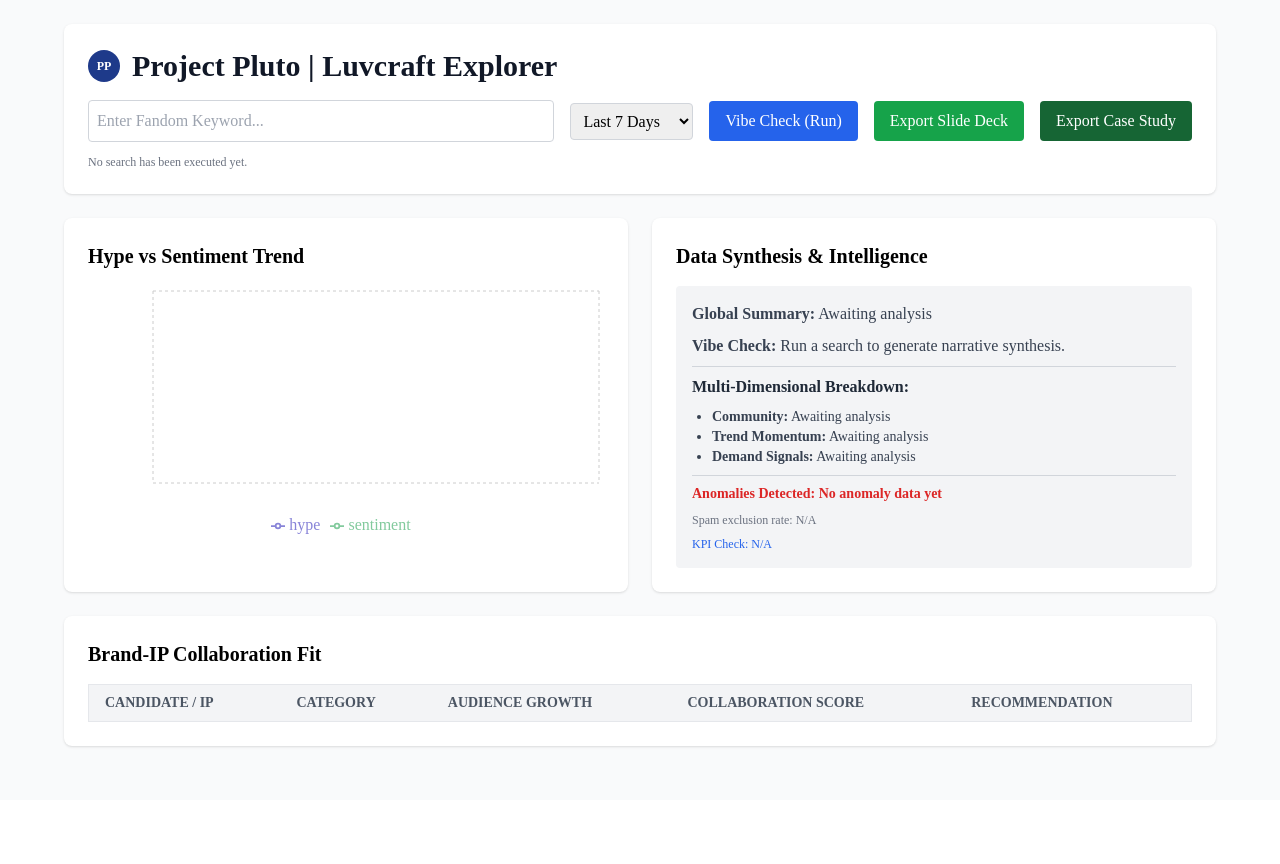
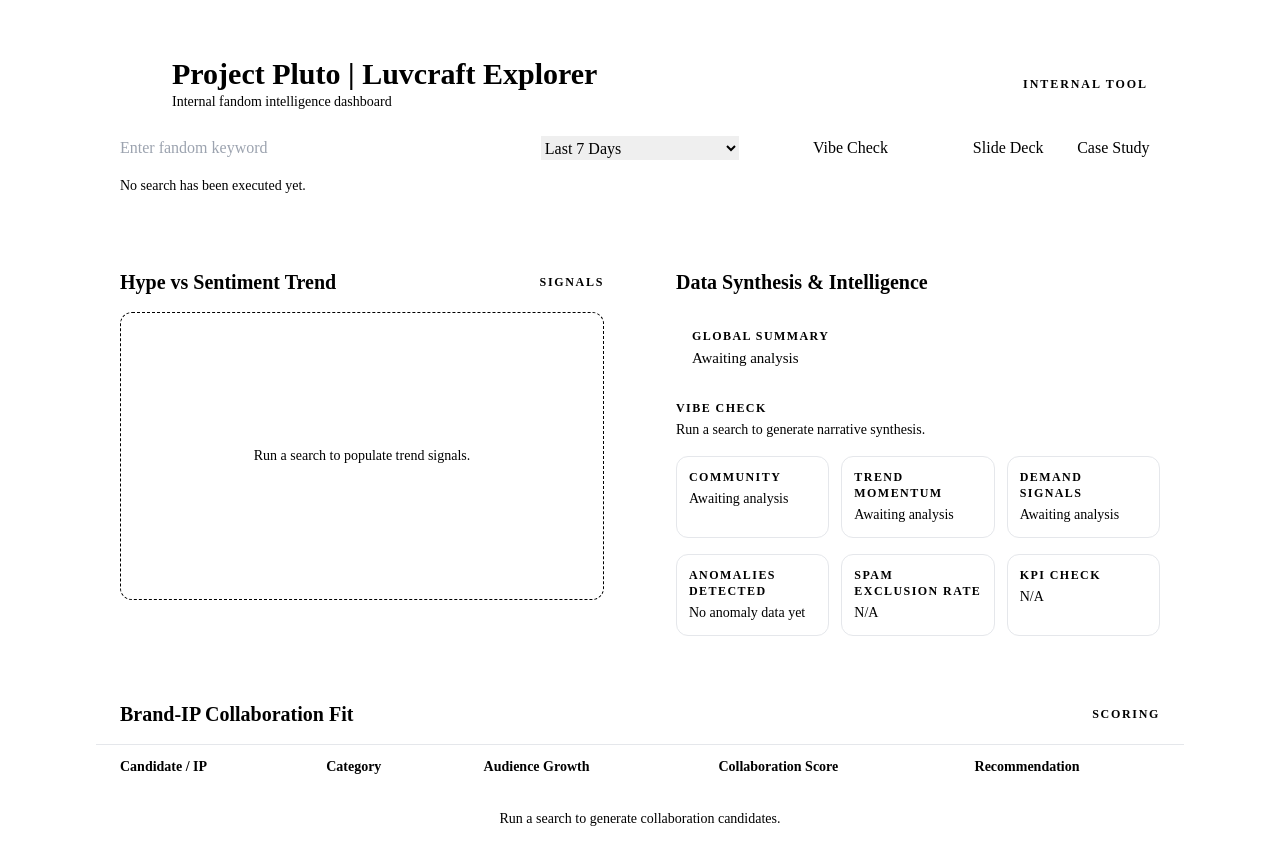
Before and after one commit to DongDuong2001/project-luvcraft, a Next.js app in the folder frontend/: page / in a window 1280 px wide. Shown: the top 864 px of the page. Before the commit the page ends 800 px from the top, so only its background shows below. Built offline with nearby package versions, Linux system fonts and the light colour scheme.

Commit message:
feat(frontend): redesign DashboardLayout with improved UI components and enhanced data presentation

```diff
--- a/frontend/components/DashboardLayout.tsx
+++ b/frontend/components/DashboardLayout.tsx
@@ -1,4 +1,3 @@
-import React from 'react';
 import { LineChart, Line, XAxis, YAxis, CartesianGrid, Tooltip, Legend, ResponsiveContainer } from 'recharts';
 import { useDashboardWorkflow } from '../hooks/useDashboardWorkflow';
 
@@ -23,133 +22,194 @@ export default function DashboardLayout() {
     exportSlideDeck,
     exportCaseStudy,
   } = useDashboardWorkflow();
+  const hasTrendData = trendData.length > 0;
+  const hasCollaborationData = collaboration.length > 0;
 
   return (
-    <div className="min-h-screen bg-gray-50 p-6 flex flex-col items-center">
-      {/* Header & Controls */}
-      <div className="w-full max-w-6xl bg-white shadow rounded-lg p-6 mb-6">
-        <div className="flex items-center space-x-3 mb-4">
-          <div className="h-8 w-8 bg-blue-900 rounded-full flex items-center justify-center text-white font-bold text-xs">PP</div>
-          <h1 className="text-3xl font-bold text-gray-900">Project Pluto | Luvcraft Explorer</h1>
+    <div className="min-h-screen">
+      <main className="mx-auto w-full max-w-6xl space-y-6 px-4 py-8 sm:px-6 lg:px-8">
+        <div className="panel fade-rise p-5 sm:p-6">
+          <div className="mb-6 flex flex-col gap-3 sm:flex-row sm:items-center sm:justify-between">
+            <div className="flex items-center gap-3">
+              <div className="flex h-10 w-10 items-center justify-center rounded-xl bg-app-accent text-sm font-bold text-white">
+                PP
               </div>
-        <div className="flex space-x-4 items-center">
+              <div>
+                <h1 className="text-2xl font-semibold sm:text-3xl">Project Pluto | Luvcraft Explorer</h1>
+                <p className="text-sm text-app-muted">Internal fandom intelligence dashboard</p>
+              </div>
+            </div>
+            <span className="w-fit rounded-full bg-app-accent-soft px-3 py-1 text-xs font-semibold uppercase tracking-[0.16em] text-app-accent">
+              Internal Tool
+            </span>
+          </div>
+
+          <div className="grid grid-cols-1 gap-3 sm:grid-cols-2 xl:grid-cols-5">
             <input
               type="text"
-            placeholder="Enter Fandom Keyword..."
-            className="flex-1 p-2 border border-gray-300 rounded"
+              placeholder="Enter fandom keyword"
+              className="input-base xl:col-span-2"
               value={keyword}
               onChange={(e) => setKeyword(e.target.value)}
             />
             <select
-            aria-label="Select Time Range"
-            title="Time Range"
-            className="p-2 border border-gray-300 rounded"
+              aria-label="Select time range"
+              title="Time range"
+              className="input-base"
               value={timeRange}
               onChange={(e) => setTimeRange(Number(e.target.value) as 7 | 30 | 90)}
             >
               {TIME_RANGE_OPTIONS.map((option) => (
-              <option key={option.value} value={option.value}>{option.label}</option>
+                <option key={option.value} value={option.value}>
+                  {option.label}
+                </option>
               ))}
             </select>
-          <button
-            onClick={runSearch}
-            disabled={isLoading}
-            className="bg-blue-600 text-white px-4 py-2 rounded hover:bg-blue-700 transition disabled:bg-blue-300 disabled:cursor-not-allowed"
-          >
-            {isLoading ? 'Running...' : 'Vibe Check (Run)'}
+            <button onClick={runSearch} disabled={isLoading} className="btn-primary">
+              {isLoading ? 'Running...' : 'Vibe Check'}
             </button>
-          <button
-            onClick={exportSlideDeck}
-            className="bg-green-600 text-white px-4 py-2 rounded hover:bg-green-700 transition"
-          >
-            Export Slide Deck
+            <div className="grid grid-cols-2 gap-3 xl:grid-cols-2">
+              <button onClick={exportSlideDeck} className="btn-subtle">
+                Slide Deck
               </button>
-          <button
-            onClick={exportCaseStudy}
-            className="bg-green-800 text-white px-4 py-2 rounded hover:bg-green-900 transition"
-          >
-            Export Case Study
+              <button onClick={exportCaseStudy} className="btn-subtle">
+                Case Study
               </button>
             </div>
-        <p className="mt-3 text-xs text-gray-500">
-          {lastRunAt ? `Last run at: ${new Date(lastRunAt).toLocaleString()}` : 'No search has been executed yet.'}
+          </div>
+
+          <p className="mt-4 text-sm text-app-muted">
+            {lastRunAt ? `Last run: ${new Date(lastRunAt).toLocaleString()}` : 'No search has been executed yet.'}
           </p>
         </div>
 
-      {/* Main Charts & Vibe Context */}
-      <div className="w-full max-w-6xl grid grid-cols-1 md:grid-cols-2 gap-6">
-
-        {/* Trend Graph */}
-        <div className="bg-white shadow rounded-lg p-6">
-          <h2 className="text-xl font-semibold mb-4">Hype vs Sentiment Trend</h2>
-          <div className="h-64 w-full">
+        <div className="grid grid-cols-1 gap-6 md:grid-cols-2">
+          <section className="panel fade-rise p-5 sm:p-6">
+            <div className="mb-4 flex items-center justify-between">
+              <h2 className="text-xl font-semibold">Hype vs Sentiment Trend</h2>
+              <span className="text-xs font-semibold uppercase tracking-[0.14em] text-app-muted">Signals</span>
+            </div>
+            <div className="h-72 w-full">
+              {hasTrendData ? (
                 <ResponsiveContainer width="100%" height="100%">
-              <LineChart data={trendData}>
-                <CartesianGrid strokeDasharray="3 3" />
-                <XAxis dataKey="date" />
-                <YAxis />
-                <Tooltip />
-                <Legend />
-                <Line type="monotone" dataKey="hype" stroke="#8884d8" activeDot={{ r: 8 }} />
-                <Line type="monotone" dataKey="sentiment" stroke="#82ca9d" />
+                  <LineChart data={trendData} margin={{ top: 8, right: 12, left: -14, bottom: 4 }}>
+                    <CartesianGrid strokeDasharray="2 8" stroke="#d7e0e6" vertical={false} />
+                    <XAxis dataKey="date" tick={{ fill: '#58707f', fontSize: 12 }} />
+                    <YAxis tick={{ fill: '#58707f', fontSize: 12 }} />
+                    <Tooltip
+                      contentStyle={{
+                        borderRadius: '0.75rem',
+                        border: '1px solid #d7e0e6',
+                        backgroundColor: '#ffffff',
+                      }}
+                    />
+                    <Legend wrapperStyle={{ fontSize: '12px' }} />
+                    <Line type="monotone" dataKey="hype" stroke="#0f4c64" strokeWidth={2.5} dot={false} activeDot={{ r: 5 }} />
+                    <Line type="monotone" dataKey="sentiment" stroke="#1f7a5b" strokeWidth={2.5} dot={false} />
                   </LineChart>
                 </ResponsiveContainer>
+              ) : (
+                <div className="flex h-full items-center justify-center rounded-xl border border-dashed border-app-line bg-app-accent-soft/35 px-6 text-sm text-app-muted">
+                  Run a search to populate trend signals.
+                </div>
+              )}
+            </div>
+          </section>
+
+          <section className="panel fade-rise p-5 sm:p-6">
+            <h2 className="mb-4 text-xl font-semibold">Data Synthesis & Intelligence</h2>
+            <div className="space-y-4 text-sm text-app-text">
+              <div className="rounded-xl bg-app-accent-soft/55 p-4">
+                <p className="mb-1 text-xs font-semibold uppercase tracking-[0.12em] text-app-muted">Global Summary</p>
+                <p className="text-[15px]">{narrative.globalSummary}</p>
+              </div>
+              <div>
+                <p className="mb-1 text-xs font-semibold uppercase tracking-[0.12em] text-app-muted">Vibe Check</p>
+                <p>{narrative.vibeCheck}</p>
+              </div>
+              <div className="grid grid-cols-1 gap-3 sm:grid-cols-3">
+                <div className="rounded-xl border bg-white p-3">
+                  <p className="text-xs font-semibold uppercase tracking-[0.12em] text-app-muted">Community</p>
+                  <p className="mt-1">{narrative.community}</p>
+                </div>
+                <div className="rounded-xl border bg-white p-3">
+                  <p className="text-xs font-semibold uppercase tracking-[0.12em] text-app-muted">Trend Momentum</p>
+                  <p className="mt-1">{narrative.trendMomentum}</p>
+                </div>
+                <div className="rounded-xl border bg-white p-3">
+                  <p className="text-xs font-semibold uppercase tracking-[0.12em] text-app-muted">Demand Signals</p>
+                  <p className="mt-1">{narrative.demandSignals}</p>
                 </div>
               </div>
-
-        {/* Narrative theme extractions */}
-        <div className="bg-white shadow rounded-lg p-6">
-          <h2 className="text-xl font-semibold mb-4">Data Synthesis & Intelligence</h2>
-          <div className="p-4 bg-gray-100 rounded text-gray-700 space-y-2">
-            <p><strong>Global Summary:</strong> {narrative.globalSummary}</p>
-            <p><strong>Vibe Check:</strong> {narrative.vibeCheck}</p>
-            <hr className="my-2 border-gray-300" />
-            <h3 className="font-bold text-gray-800">Multi-Dimensional Breakdown:</h3>
-            <ul className="list-disc pl-5 text-sm">
-                <li><strong>Community:</strong> {narrative.community}</li>
-                <li><strong>Trend Momentum:</strong> {narrative.trendMomentum}</li>
-                <li><strong>Demand Signals:</strong> {narrative.demandSignals}</li>
-            </ul>
-            <hr className="my-2 border-gray-300" />
-            <p className="text-sm text-red-600 font-semibold">Anomalies Detected: {narrative.anomaly}</p>
-            <p className="text-xs text-gray-500">Spam exclusion rate: {narrative.spamExclusionRate}</p>
-            <p className="text-xs text-blue-600 mt-2 font-medium">KPI Check: {narrative.kpi}</p>
+              <div className="grid grid-cols-1 gap-3 sm:grid-cols-3">
+                <div className="rounded-xl border bg-white p-3">
+                  <p className="text-xs font-semibold uppercase tracking-[0.12em] text-app-muted">Anomalies Detected</p>
+                  <p className="mt-1 text-app-danger">{narrative.anomaly}</p>
+                </div>
+                <div className="rounded-xl border bg-white p-3">
+                  <p className="text-xs font-semibold uppercase tracking-[0.12em] text-app-muted">Spam Exclusion Rate</p>
+                  <p className="mt-1">{narrative.spamExclusionRate}</p>
+                </div>
+                <div className="rounded-xl border bg-white p-3">
+                  <p className="text-xs font-semibold uppercase tracking-[0.12em] text-app-muted">KPI Check</p>
+                  <p className="mt-1">{narrative.kpi}</p>
                 </div>
               </div>
+            </div>
+          </section>
+        </div>
 
-        {/* Brand-IP Collaboration Fit Summary (New) */}
-        <div className="bg-white shadow rounded-lg p-6 md:col-span-2">
-          <h2 className="text-xl font-semibold mb-4">Brand-IP Collaboration Fit</h2>
+        <section className="panel fade-rise overflow-hidden">
+          <div className="flex items-center justify-between border-b px-5 py-4 sm:px-6">
+            <h2 className="text-xl font-semibold">Brand-IP Collaboration Fit</h2>
+            <span className="text-xs font-semibold uppercase tracking-[0.14em] text-app-muted">Scoring</span>
+          </div>
           <div className="overflow-x-auto">
-            <table className="min-w-full bg-white border border-gray-200">
-              <thead>
-                <tr className="bg-gray-100 text-left text-sm uppercase text-gray-600">
-                  <th className="py-2 px-4 border-b">Candidate / IP</th>
-                  <th className="py-2 px-4 border-b">Category</th>
-                  <th className="py-2 px-4 border-b">Audience Growth</th>
-                  <th className="py-2 px-4 border-b">Collaboration Score</th>
-                  <th className="py-2 px-4 border-b">Recommendation</th>
+            <table className="min-w-full text-sm">
+              <thead className="bg-app-accent-soft/45 text-app-muted">
+                <tr>
+                  <th className="px-4 py-3 text-left font-semibold sm:px-6">Candidate / IP</th>
+                  <th className="px-4 py-3 text-left font-semibold sm:px-6">Category</th>
+                  <th className="px-4 py-3 text-left font-semibold sm:px-6">Audience Growth</th>
+                  <th className="px-4 py-3 text-left font-semibold sm:px-6">Collaboration Score</th>
+                  <th className="px-4 py-3 text-left font-semibold sm:px-6">Recommendation</th>
                 </tr>
               </thead>
-              <tbody className="text-sm text-gray-700">
-                {collaboration.map((candidate) => (
-                  <tr key={candidate.name}>
-                    <td className="py-2 px-4 border-b font-medium">{candidate.name}</td>
-                    <td className="py-2 px-4 border-b">{candidate.category}</td>
-                    <td className={`py-2 px-4 border-b ${candidate.audienceGrowth.startsWith('+') ? 'text-green-600' : 'text-red-600'}`}>
+              <tbody className="divide-y divide-app-line/90">
+                {hasCollaborationData ? (
+                  collaboration.map((candidate) => (
+                    <tr key={candidate.name} className="transition hover:bg-app-accent-soft/35">
+                      <td className="px-4 py-3 font-medium sm:px-6">{candidate.name}</td>
+                      <td className="px-4 py-3 sm:px-6">{candidate.category}</td>
+                      <td
+                        className={`px-4 py-3 sm:px-6 ${
+                          candidate.audienceGrowth.startsWith('+') ? 'text-app-success' : 'text-app-danger'
+                        }`}
+                      >
                         {candidate.audienceGrowth}
                       </td>
-                    <td className="py-2 px-4 border-b">{candidate.collaborationScore} / 100</td>
-                    <td className={`py-2 px-4 border-b font-bold ${candidate.collaborationScore >= 60 ? 'text-green-600' : 'text-red-600'}`}>
+                      <td className="px-4 py-3 sm:px-6">{candidate.collaborationScore} / 100</td>
+                      <td
+                        className={`px-4 py-3 font-semibold sm:px-6 ${
+                          candidate.collaborationScore >= 60 ? 'text-app-success' : 'text-app-danger'
+                        }`}
+                      >
                         {candidate.recommendation}
                       </td>
                     </tr>
-                ))}
+                  ))
+                ) : (
+                  <tr>
+                    <td colSpan={5} className="px-4 py-5 text-center text-app-muted sm:px-6">
+                      Run a search to generate collaboration candidates.
+                    </td>
+                  </tr>
+                )}
               </tbody>
             </table>
           </div>
-        </div>
-      </div>
+        </section>
+      </main>
     </div>
   );
 }
```
Lines whose indentation alone changed are shown as unchanged.
